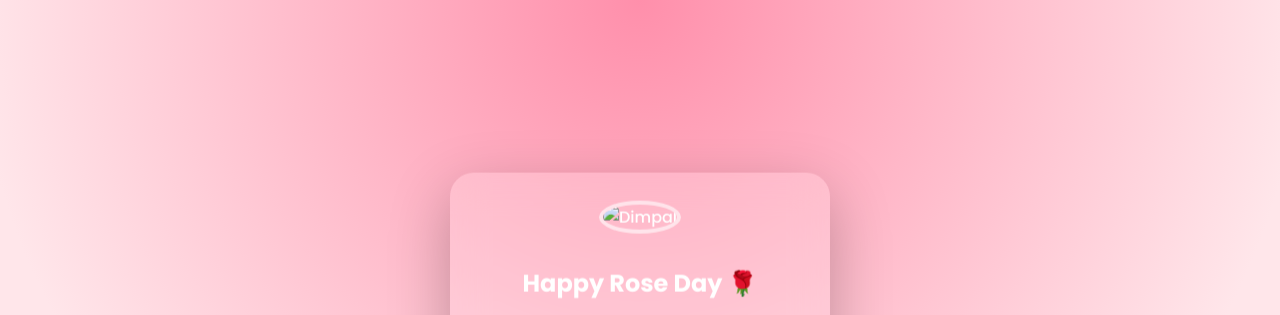
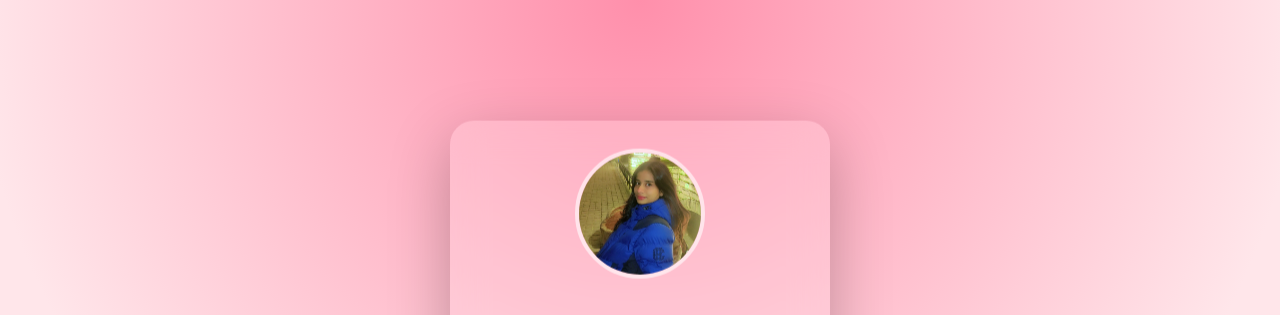
Before and after one commit to MontyO7/valentine-week, a plain HTML site: page index.html in a window 1280 px wide. Shown: the top 315 px of the page. Drawn offline with Linux system fonts and the light colour scheme.

Commit message:
Update index.html

```diff
--- a/index.html
+++ b/index.html
@@ -87,7 +87,7 @@ body{
 <body>
 
 <div class="card">
- <img src="dimpal.PNG" alt="Dimpal">
+ <img src="dimpal.jpg" alt="Dimpal">
  <h2>Happy Rose Day 🌹</h2>
  <p id="text"></p>
 
```
